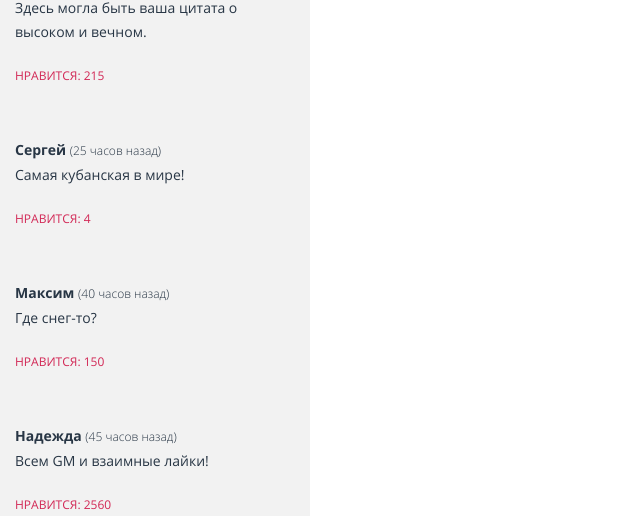
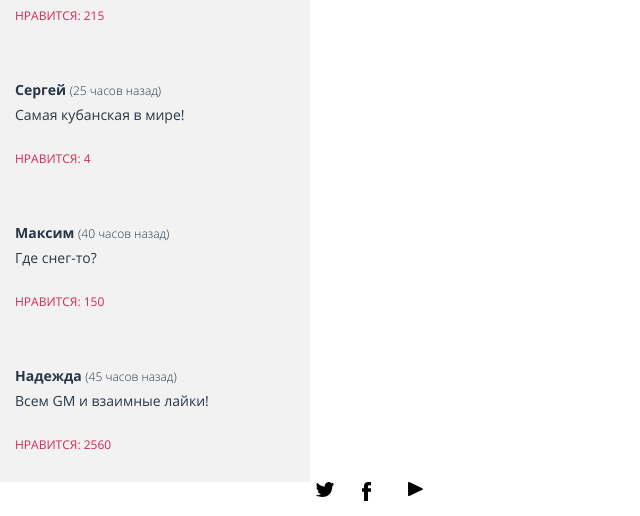
Before and after one commit to xxiiixviii/1247199-pink-19, a website: page source/photo.html in a window 1280 px wide. Shown: the part 1406-1922 px from the top of the page, without its empty margins (0-640 px from the left). Drawn offline with nearby package versions, Linux system fonts and the light colour scheme; files that its build step writes are made by us from their sources.

Commit message:
Адаптация

```diff
--- a/source/less/blocks/app-list.less
+++ b/source/less/blocks/app-list.less
@@ -1,6 +1,19 @@
 .app-list {
   list-style: none;
-  padding: 0;
+  padding: 0 55px;
+  margin: 0;
+}
+
+.app-list__link {
+  display: block;
+}
+
+.app-list__item {
+  margin: 0 35px;
+}
+
+.app-list__item:first-child,
+.app-list__item:last-child  {
   margin: 0;
 }
 
--- a/source/less/blocks/features.less
+++ b/source/less/blocks/features.less
@@ -3,8 +3,11 @@
   margin: 0;
   padding: 0;
   padding-bottom: 322px;
+  position: relative;
+}
+
+.features__wrapper {
   background-color: #f2f2f2;
-  position: relative;
 }
 
 .features__list::after {
@@ -34,3 +37,7 @@
 .features__description {
   margin: 0;
 }
+
+.features__link {
+  color: #d22856;
+}
--- a/source/less/blocks/menu.less
+++ b/source/less/blocks/menu.less
@@ -1,7 +1,3 @@
-.menu {
-  background-color: #283645;
-}
-
 .menu__toggle--open {
   width: 50px;
   height: 24px;
@@ -12,6 +8,10 @@
   height: 23px;
 }
 
+.menu {
+  background-color: #283645;
+}
+
 .menu__title {
   color: #ffffff;
   font-family: "OpenSansLight", "Arial", sans-serif;
@@ -19,13 +19,13 @@
   font-weight: 300;
   text-align: center;
   margin: 0;
+  padding: 30px;
   background-image: url("../../img/bg-back-mobile@1x.jpg");
   background-position: 0 -70px;
   background-repeat: no-repeat;
   width: 320px;
   height: 170px;
   box-sizing: border-box;
-  padding: 30px;
 }
 
 .menu__title--hand {
--- a/source/less/blocks/posts.less
+++ b/source/less/blocks/posts.less
@@ -1,5 +1,4 @@
 .posts__title {
-  width: 241px;
   font-size: 14px;
   line-height: 30px;
   margin: 55px 40px;
--- a/source/less/blocks/social.less
+++ b/source/less/blocks/social.less
@@ -1,4 +1,33 @@
 .social__list {
   list-style: none;
   margin: 0;
+  padding: 0;
 }
+
+.social__link {
+  display: block;
+}
+
+.social__link--twitter {
+  background-image: url("../../img/icon-twitter.svg");
+  background-position: 0 0;
+  background-repeat: no-repeat;
+  width: 46px;
+  height: 46px;
+}
+
+.social__link--facebook {
+  background-image: url("../../img/icon-facebook.svg");
+  background-position: 0 0;
+  background-repeat: no-repeat;
+  width: 46px;
+  height: 46px;
+}
+
+.social__link--youtube {
+  background-image: url("../../img/icon-youtube.svg");
+  background-position: 0 0;
+  background-repeat: no-repeat;
+  width: 46px;
+  height: 46px;
+}
--- a/source/less/global.less
+++ b/source/less/global.less
@@ -15,17 +15,14 @@ body {
   min-width: 320px;
 }
 
-.container {
-  width: 320px;
-}
-
 .flex {
   display: flex;
   align-items: flex-start;
   flex-wrap: wrap;
 }
 
-html {
+html,
+body {
   box-sizing: border-box;
   min-width: 320px;
 }
@@ -44,3 +41,7 @@ img {
   clip: rect(0 0 0 0);
   overflow: hidden;
 }
+
+.container {
+  width: 320px;
+}
--- a/source/less/style.less
+++ b/source/less/style.less
@@ -1,5 +1,6 @@
 @import "global.less";
 @import "fonts.less";
+@import "variables.less";
 
 //header
 @import "blocks/page-header.less";
--- a/source/less/variables.less
+++ b/source/less/variables.less
@@ -2,10 +2,54 @@
 @desktop-width: 1200px;
 
 @media (min-width: @tablet-width) {
-
-  .page-header__logo-image {
-
+  .container {
+    width: 660px;
   }
-
-
+  .page-header__menu,
+  .menu,
+  .site-list {
+    width: 660px;
+  }
+  .menu__title--hand {
+    width: 1200px;
+    height: 729px;
+    background-image: url("../img/bg-back-tablet@1x.jpg");
+    background-position: 0 0;
+    background-repeat: no-repeat;
+    position: relative;
+  }
+  .menu__title--hand::before {
+    content: "";
+    position: absolute;
+    width: 887px;
+    height: 545px;
+    background-image: url("../img/iphone-hand-tablet@1x.png");
+    background-position: 0 0;
+    background-repeat: no-repeat;
+    top: 0;
+    left: 0;
+  }
+  .menu__title {
+    font-size: 40px;
+    font-family: "OpenSansLight", "Arial", sans-serif;
+  }
+  .page-main__title {
+    font-size: 40px;
+  }
+  .features__list {
+    width: 293px;
+    margin-left: 329px;
+  }
+  .feature__list::after {
+    content: "";
+    position: absolute;
+    width: 268px;
+    height: 547px;
+    background-image: url("../img/iphone-screen-3-tablet@1x.png");
+    background-position: 0 0;
+    background-repeat: no-repeat;
+  }
+  .download__text {
+    font-size: 18px;
+  }
 }
--- a/source/photo.html
+++ b/source/photo.html
@@ -5,7 +5,6 @@
   <meta charset="utf-8">
   <title>HTML Academy: Пинк</title>
   <link href="css/style.css" rel="stylesheet">
-  <link href="https://fonts.googleapis.com/css2?family=Open+Sans:wght@300;400;700&display=swap" rel="stylesheet">
 </head>
 
 <body>
@@ -40,7 +39,7 @@
           </ul>
         </div>
       </nav>
-        <h1 class="menu__title">Фотографии пользователей</h1>
+      <h1 class="menu__title">Фотографии пользователей</h1>
     </div>
   </header>
 
@@ -133,10 +132,10 @@
     </section>
 
     <footer class="page-footer">
-      <div class="container">
+      <div class="container flex">
         <img class="page-footer__logo-image" src="img/logo-pink-blue-mobile.svg" width="146" height="40"
           alt="Логотип приложения Пинк">
-        <div class="page-footer__social social">
+        <div class="page-footer__social social flex">
           <ul class="social__list flex">
             <li class="social__item">
               <a class="social__link social__link--twitter" href="#"><span class="visually-hidden">Мы в
@@ -146,7 +145,7 @@
               <a class="social__link social__link--facebook" href="#"><span class="visually-hidden">Мы в
                   Фейсбуке</span></a>
             </li>
-            <li class="social-item">
+            <li class="social__item">
               <a class="social__link social__link--youtube" href="#"><span class="visually-hidden">Мы в
                   YouTube</span></a>
             </li>
@@ -159,9 +158,8 @@
             <img src="img/logo-htmlacademy.svg" width="26" height="34" alt="Логотип HTML Academy">
           </a>
         </div>
-      </div>
     </footer>
-
+    </div>
   </main>
 
 </body>
```
Also changed, not shown: source/form.html (+3 -4 lines), source/index.html (+11 -2 lines).
